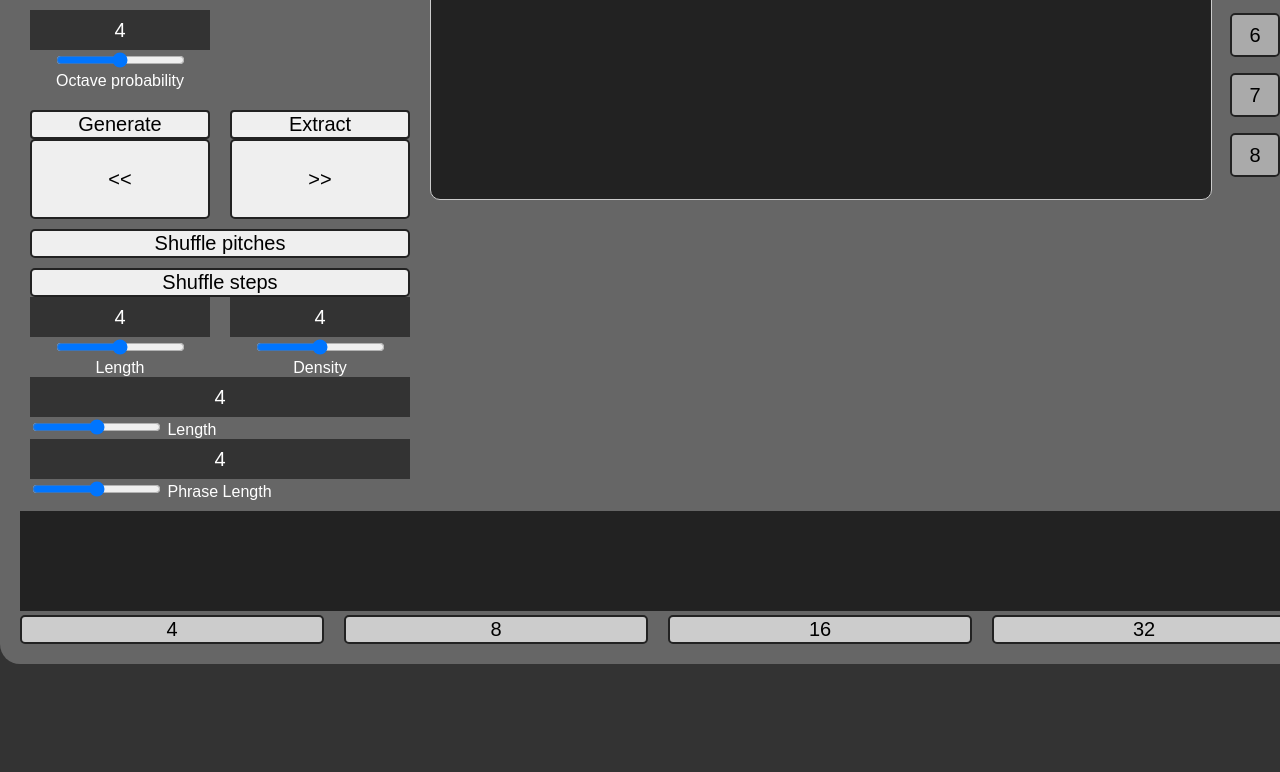
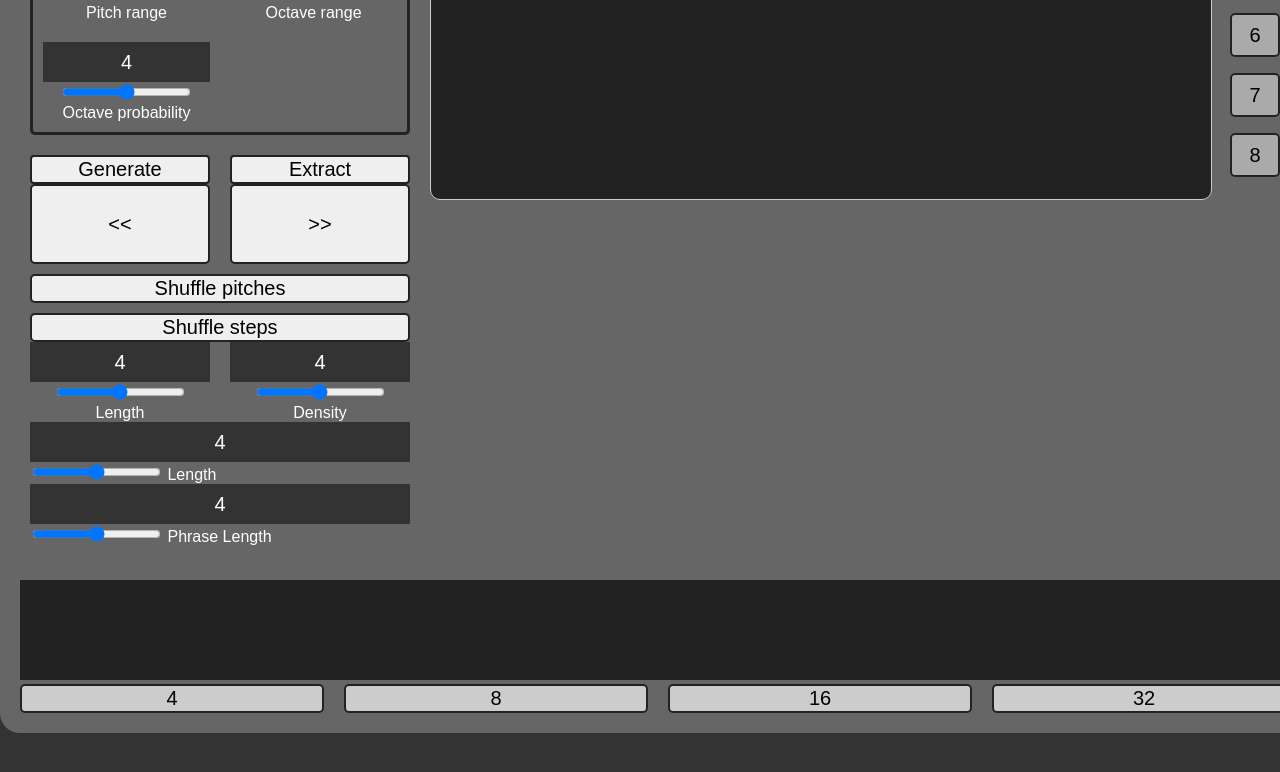
Before and after one commit to maxthelion/glaypen, a website with bundled scripts: page index.html in a window 1280 px wide. Shown: the part 420-1192 px from the top of the page. Before the commit the page ends 1134 px from the top, so only its background shows below. Built offline with nearby package versions, Linux system fonts and the light colour scheme.

Commit message:
added funky colors for generator

```diff
--- a/css/style.css
+++ b/css/style.css
@@ -162,6 +162,12 @@ body {
 div.active {
     background-color: #000 !important;
 }
+#generatorSavedStates {
+    display: grid;
+    grid-template-columns: repeat(16, 1fr);
+    grid-gap: 5px;
+    align-items: center
+}
 #historycanvas {
     background-color: #222;
 }
@@ -210,7 +216,11 @@ div.active {
     text-align: center;
     vertical-align: middle;
 }
-
+#generatorparams {
+    padding: 10px;
+    border: 3px solid #222;
+    border-radius: 5px;
+}
 #generatorparams label {
     display:block;
     text-align: center;
--- a/index.html
+++ b/index.html
@@ -47,7 +47,11 @@
         <div id="wrapper">
             <div class="leftcol">
                 <div id="genpane" class="modepane">
+                    <div id="gentop">
+                        <a href="#" id="randomiseBtn">&#128163;</a>
+                    </div>
                     <div id="generatorparams">
+
                         <div>
                             <div class="rotary" data-paramid="stepsInBar">
                                 <div class="rotaryvalue">4</div>
@@ -107,6 +111,9 @@
                                 min="0" max="128" step="1">
                             <label for="octave">Octave probability</label>
                         </div>
+                    </div>
+                    <div id="generatorSavedStates">
+
                     </div>
                     <div id="generatorStateToggle">
                         <div><button id="toggleGenerateBtn">Generate</button></div>
@@ -207,6 +214,7 @@
             </div>
         </div>
         <div>
+            <canvas id="genchangecanvas" width="1600" height="20"></canvas>
             <canvas id="historycanvas" width="1600" height="100"></canvas>
         </div>
         <div id="extractControls">
--- a/src/groovebox.ts
+++ b/src/groovebox.ts
@@ -12,7 +12,7 @@ import SongSequencer from "./songsequencer.js";
 import DrumSequencer from "./drumsequencer.js";
 
 export interface GeneratorParams {
-    [key: string]: number;
+    [key: string]: number | string;
     "tonic": number;
     "scaleIndex": number;
     "stepsInBar": number;
@@ -20,6 +20,7 @@ export interface GeneratorParams {
     "pitchRange": number;
     "octaveRange": number;
     "octaveProbability": number;
+    "color": string;
 }
 type ScalePair = [string, number[]];
 
@@ -31,11 +32,14 @@ export default class GrooveBox {
     selectedOutput?: MIDIOutput;
     clipSaver: ClipSaver;
     generatorParams: GeneratorParams;
+    generatorParamsIndex?: number;
+    storedGenParams: GeneratorParams[] = [];
     manualPitchOptions: number[] = [];
     lastPitchReadAt?: number;
     clipIndex?: number;
     playingPitches: any = {};
     phraseIndex?: number;
+    genChanges: [GeneratorParams, number][] = [];
 
     scales: ScalePair[] = [
         ["Major", [0, 2, 4, 5, 7, 9, 11]],
@@ -61,6 +65,8 @@ export default class GrooveBox {
     constructor(midiAccess: MIDIAccess) {
         this.clipSaver = new ClipSaver(this);
         this.generatorParams = this.storageBox.getGeneratorParams();
+        const newGeneratorParams = { ...this.generatorParams };
+        this.genChanges.push([newGeneratorParams, 0]);
         this.ui = new UI(this);
         this.midiAccess = midiAccess;
         let midiOutput = this.getMidiOutput();
@@ -277,8 +283,33 @@ export default class GrooveBox {
     }
 
     setGeneratorParam(paramName: string, value: number) {
-        this.generatorParams[paramName] = value;
+        // Duplicate the generatorParams object
+        const newGeneratorParams = { ...this.generatorParams };
+
+        // Update the duplicated object with the new value
+        newGeneratorParams[paramName] = value;
+        newGeneratorParams.color = this.colorFromGenParams(newGeneratorParams);
+
+        // Update the original object reference
+        this.generatorParams = newGeneratorParams;
+
+        this.genChanges.push([newGeneratorParams, this.currentSequencer()!.absoluteStep]);
         this.storageBox.setGeneratorParams(this.generatorParams);
+    }
+
+    colorFromGenParams(generatorParams: GeneratorParams): string {
+        let maxCol = 64
+        let tonicColor = generatorParams.tonic / 2;
+        let scaleColor = generatorParams.scaleIndex / this.scales.length * maxCol;
+        let stepsInBarColor = generatorParams.stepsInBar / 16 * maxCol;
+        let stepProbabilityColor = generatorParams.stepProbability / 2;
+        let pitchRangeColor = generatorParams.pitchRange / 12 * maxCol;
+        let octaveRangeColor = generatorParams.octaveRange / 5 * maxCol;
+        let octaveProbabilityColor = generatorParams.octaveProbability / 2;
+        let r = 192 - Math.floor(tonicColor + scaleColor + stepsInBarColor);
+        let g = 192 - Math.floor(stepProbabilityColor + pitchRangeColor );
+        let b = 192 - Math.floor(octaveProbabilityColor + octaveRangeColor);
+        return `rgb(${r},${g},${b})`;
     }
 
     setClipParam(paramName: string, value: number) {
@@ -354,6 +385,30 @@ export default class GrooveBox {
         return this.lastPitchReadAt != undefined && window.performance.now() - this.lastPitchReadAt < 200;
     }
 
+    generateRandomSettings() {
+        this.generatorParams = {
+            "tonic": 64 + (32 - Math.floor(Math.random() * 64)),
+            "scaleIndex": Math.floor(Math.random() * this.scales.length),
+            "stepsInBar": (Math.floor(Math.random() * 4) +1) * 4,
+            "stepProbability": Math.floor(Math.random() * 128),
+            "pitchRange": Math.floor(Math.random() * 12) + 1,
+            "octaveRange": Math.floor(Math.random() * 5) + 1,
+            "octaveProbability": Math.floor(Math.random() * 128),
+            color: this.randomColor(Math.floor(Math.random() * 1000))
+        }
+    }
+
+    generatorButtonPressed(index: number) {
+        console.log("generatorButtonPressed", index)
+        if (this.storedGenParams[index] != undefined) {
+            this.generatorParams = Object.assign({}, this.storedGenParams[index]);
+            this.generatorParamsIndex = index;
+        } else {
+            this.storedGenParams[index] = { ...this.generatorParams };
+            this.generatorParamsIndex = index;
+        }
+    }
+
     randomColor(seed: number): string {
         let random = new SeededRandom(seed);
         let r = 64 + Math.floor(random.next() * 64);
--- a/src/sequencer.ts
+++ b/src/sequencer.ts
@@ -76,6 +76,11 @@ export default class Sequencer implements SequencerInterface{
                 //     this.grooveBox.playPitch(chordPitch);
                 // }
                 // console.log("pitch", pitch);
+                if (pitch < 0) {
+                    pitch = 0;
+                } else if (pitch > 127) {
+                    pitch = 127;
+                }
                 let step = new Step(currentStep, 120, [pitch]);
                 // this.grooveBox.playPitch(pitch);
 
--- a/src/ui.ts
+++ b/src/ui.ts
@@ -14,6 +14,8 @@ import Transport from "./transport.js";
 import TransportDisplay from "./ui/transportdisplay.js";
 import GeneratorToggleControl from "./ui/generatortogglecontrol.js";
 import PhraseSelector from "./ui/phraseselector.js";
+import GeneratorSavedStates from "./ui/generatorsavedstates.js";
+import GenChangeCanvas from "./ui/genchangecanvas.js";
 
 
 
@@ -54,14 +56,21 @@ export default class UI {
             })
             }
         });
+        let genChangeCanvas = new GenChangeCanvas(this, groovebox);
         let generatorToggleControl = new GeneratorToggleControl(this, groovebox);
         let transportDisplay = new TransportDisplay(this, groovebox);
-
+        let randomiseButton = document.querySelector("#randomiseBtn") as HTMLElement;
+        randomiseButton.addEventListener("click", (e) => {
+            groovebox.generateRandomSettings();
+        })
         this.generatorParamsPanel = new GeneratorParamsPanel(this, groovebox);
         this.clipParamsPanel = new ClipParamsPanel(this, groovebox);
         this.currentPane = this.generatorParamsPanel;
         let phraseSelector = new PhraseSelector(this, groovebox);
+        let generatorSavedStates = new GeneratorSavedStates(this, groovebox);
         this.renderables = [
+            genChangeCanvas,
+            generatorSavedStates,
             phraseSelector,
             generatorToggleControl,
             this.playButton,
--- /dev/null
+++ b/src/ui/genchangecanvas.ts
@@ -0,0 +1,42 @@
+import GrooveBox from "../groovebox";
+import Renderable from "../interfaces/renderable";
+import UI from "../ui";
+
+export default class GenChangeCanvas implements Renderable {
+    htmlCanvas: HTMLCanvasElement;
+    ctx: CanvasRenderingContext2D | null;
+    grooveBox: GrooveBox;
+    canvasWidth: number;
+    canvasHeight: number;
+    ui: UI;
+
+    constructor(ui:UI, grooveBox: GrooveBox) {
+        this.htmlCanvas = <HTMLCanvasElement>document.querySelector("#genchangecanvas");
+        this.ctx = this.htmlCanvas.getContext("2d");
+        this.grooveBox = grooveBox;
+        this.ui = ui;
+        this.canvasWidth = this.htmlCanvas.width;
+        this.canvasHeight = this.htmlCanvas.height;
+    }
+
+    update(): void {
+        let index = 0;
+        for(let i = 0; i < this.grooveBox.genChanges.length; i++) {
+            let genParams = this.grooveBox.genChanges[i][0];
+            let stepNumber = this.grooveBox.genChanges[i][1];
+            this.ctx!.fillStyle = genParams.color;
+            let stepWidth = this.canvasWidth / this.grooveBox.pitchHistory.maxStep;
+            let nextItem = this.grooveBox.genChanges[i + 1];
+            let nextStepIndex;
+            if (nextItem === undefined){
+                nextStepIndex = this.grooveBox.pitchHistory.maxStep;
+            } else {
+                nextStepIndex = nextItem[1];
+            }
+            this.ctx!.fillRect(stepNumber * stepWidth, 0, stepWidth * nextStepIndex, this.canvasHeight);
+
+        }
+
+    }
+
+}
--- a/src/ui/generatorparamspanel.ts
+++ b/src/ui/generatorparamspanel.ts
@@ -50,7 +50,7 @@ export default class GeneratorParamsPanel {
     }
 
     update() {
-        // console.log(this.renderables)
+        this.element?.style.setProperty("border-color", this.grooveBox.generatorParams.color);
         this.renderables.forEach((renderable) => {
             renderable.update();
         })
--- /dev/null
+++ b/src/ui/generatorsavedstates.ts
@@ -0,0 +1,44 @@
+import GrooveBox from "../groovebox";
+import Renderable from "../interfaces/renderable";
+import UI from "../ui";
+
+export default class GeneratorSavedStates implements Renderable{
+    grooveBox: GrooveBox;
+    ui: UI;
+    elements: HTMLElement[];
+
+    constructor(ui:UI, grooveBox: GrooveBox) {
+        this.ui = ui
+        this.grooveBox = grooveBox;
+        this.elements = []
+        let parentElement = document.querySelector("#generatorSavedStates") as HTMLElement;
+        for (let i = 0; i < 16; i++) {
+            console.log("GeneratorSavedStates constructor", parentElement);
+            let div = document.createElement("div");
+            let element = document.createElement("a");
+            div.appendChild(element);
+            element.dataset.index = i.toString();
+            element.textContent = i.toString();
+            this.elements.push(element);
+            parentElement.appendChild(div);
+        }
+
+        this.elements.forEach((element) => {
+            element.addEventListener("click", (e) => {
+                let element = e.target as HTMLElement;
+                let index = element.dataset.index!;
+                grooveBox.generatorButtonPressed(parseInt(index));
+            })
+        });
+    }
+
+    update(): void {
+        this.elements.forEach((element) => {
+            if (this.grooveBox.generatorParamsIndex !== null && this.grooveBox.generatorParamsIndex !== undefined) {
+                if (element.dataset.index === this.grooveBox.generatorParamsIndex.toString()) {
+                  element.style.backgroundColor = "red";
+                }
+            }
+        }
+    }
+}
```
Also changed, not shown: dist/groovebox.js, dist/sequencer.js, dist/ui.js, dist/ui/genchangecanvas.js (added), dist/ui/generatorparamspanel.js, dist/ui/generatorsavedstates.js (added).
